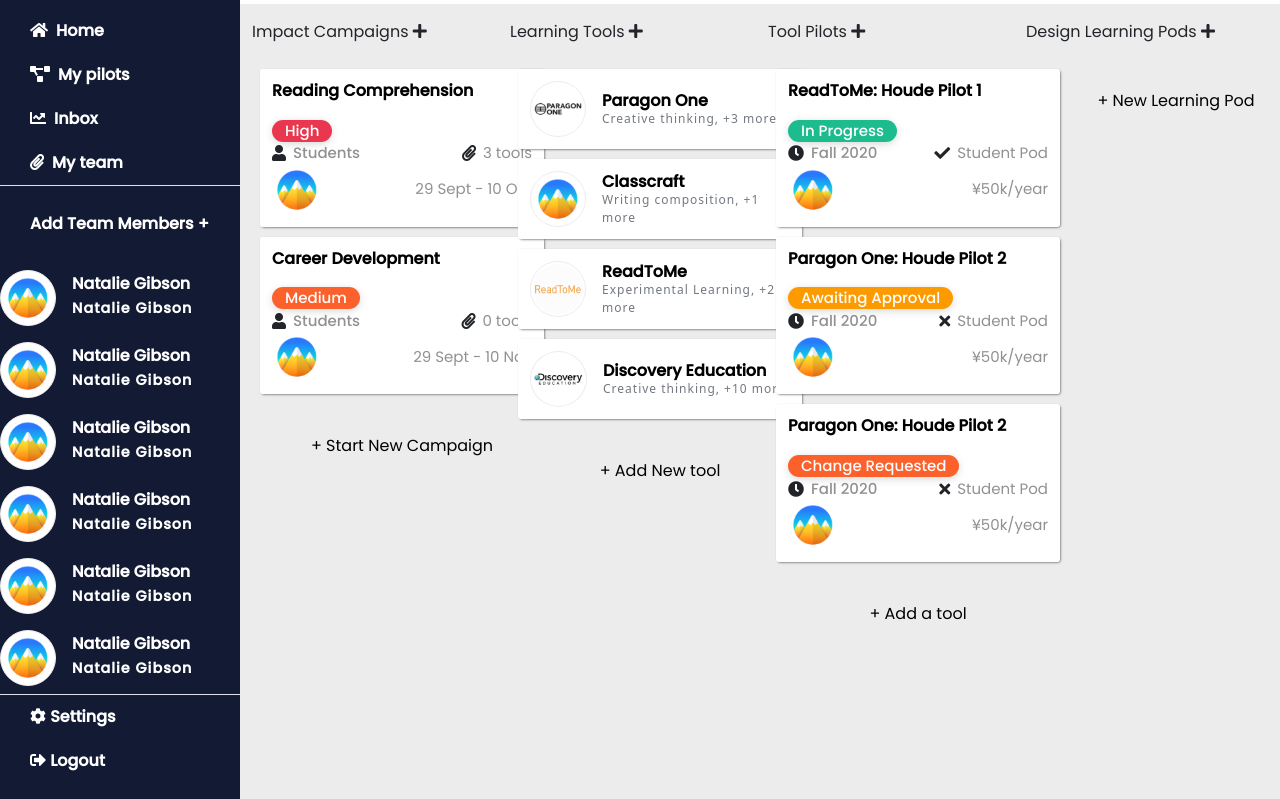
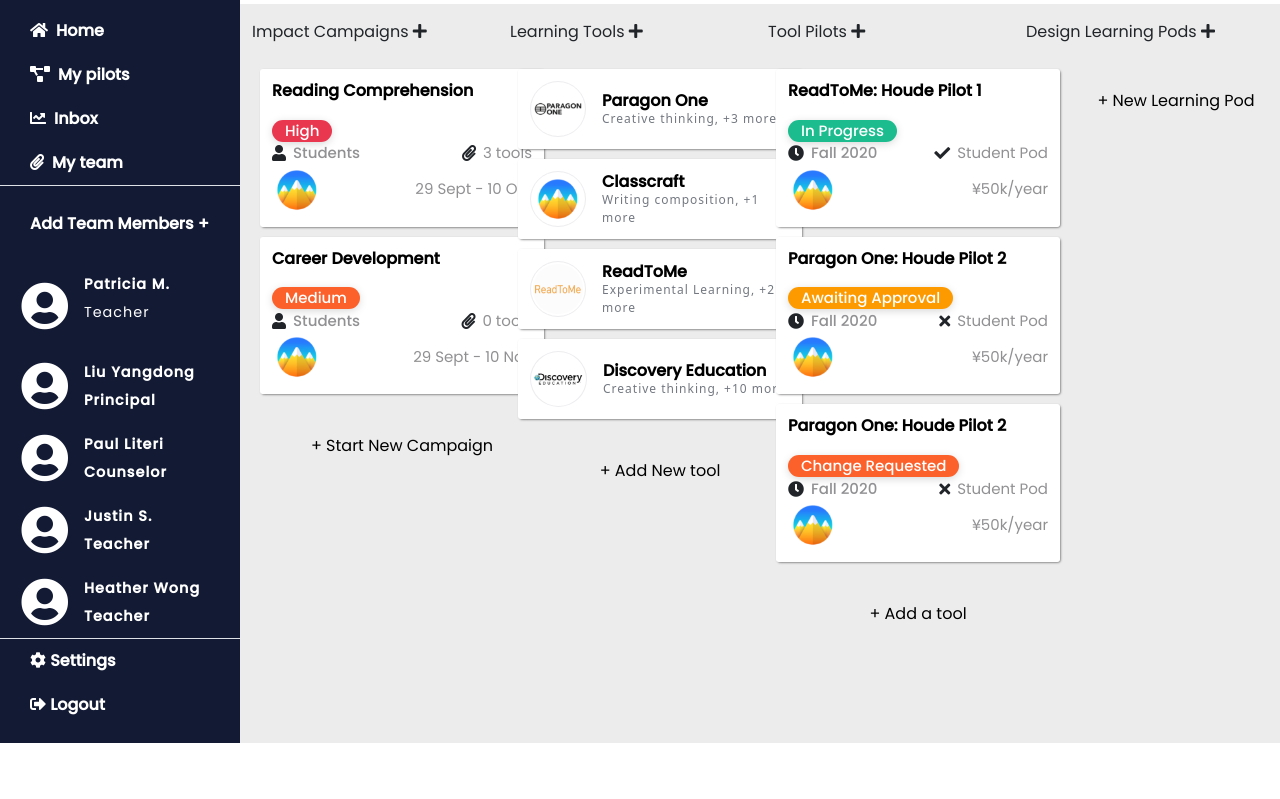
Before and after one commit to ShirishaNampally/morfsys, a plain HTML site: page authentication/welcomepage/index.html in a window 1280 px wide. Shown: the part 92-891 px from the top of the page. After the commit the page ends 835 px from the top, so only its background shows below. Drawn offline with nearby package versions, Linux system fonts and the light colour scheme.

Commit message:
updated code

```diff
--- a/authentication/welcomepage/index.html
+++ b/authentication/welcomepage/index.html
@@ -33,10 +33,10 @@
                 <a href="#">
                     <div class="py-2 d-flex align-items-center flex-wrap">
                         <div class="d-flex align-items-center flex-fill">
-                            <img class="avatar sm rounded-circle img-thumbnail" src="../../Images/Mask Group 1.png" alt="profile">
+                            &nbsp;&nbsp;&nbsp;&nbsp;&nbsp;<i class="fa fa-user-circle second-text" style="font-size: 3em;"></i>
                             <div class="d-flex flex-column ps-3">
-                                <h6 class="fw-bold mb-0 small-14 second-text">Natalie Gibson</h6>
-                                <p class="fw-bold mb-0 small-14 second-text">Natalie Gibson</p>
+                                <p class="fw-bold mb-0 small-14 second-text">Patricia M.</p>
+                                <p class="second-text">Teacher</p>
                             </div>
                         </div>
                     </div>
@@ -44,10 +44,10 @@
                 <a href="#">
                     <div class="py-2 d-flex align-items-center flex-wrap">
                         <div class="d-flex align-items-center flex-fill">
-                            <img class="avatar sm rounded-circle img-thumbnail" src="../../Images/Mask Group 1.png" alt="profile">
+                            &nbsp;&nbsp;&nbsp;&nbsp;&nbsp;<i class="fa fa-user-circle second-text" style="font-size: 3em;"></i>
                             <div class="d-flex flex-column ps-3">
-                                <h6 class="fw-bold mb-0 small-14 second-text">Natalie Gibson</h6>
-                                <p class="fw-bold mb-0 small-14 second-text">Natalie Gibson</p>
+                                <p class="fw-bold mb-0 small-14 second-text">Liu Yangdong</p>
+                                <p class="fw-bold mb-0 small-14 second-text">Principal</p>
                             </div>
                         </div>
                     </div>
@@ -55,10 +55,10 @@
                 <a href="#">
                     <div class="py-2 d-flex align-items-center flex-wrap">
                         <div class="d-flex align-items-center flex-fill">
-                            <img class="avatar sm rounded-circle img-thumbnail" src="../../Images/Mask Group 1.png" alt="profile">
+                            &nbsp;&nbsp;&nbsp;&nbsp;&nbsp;<i class="fa fa-user-circle second-text" style="font-size: 3em;"></i>
                             <div class="d-flex flex-column ps-3">
-                                <h6 class="fw-bold mb-0 small-14 second-text">Natalie Gibson</h6>
-                                <p class="fw-bold mb-0 small-14 second-text">Natalie Gibson</p>
+                                <p class="fw-bold mb-0 small-14 second-text">Paul Literi</p>
+                                <p class="fw-bold mb-0 small-14 second-text">Counselor</p>
                             </div>
                         </div>
                     </div>
@@ -66,21 +66,10 @@
                 <a href="#">
                     <div class="py-2 d-flex align-items-center flex-wrap">
                         <div class="d-flex align-items-center flex-fill">
-                            <img class="avatar sm rounded-circle img-thumbnail" src="../../Images/Mask Group 1.png" alt="profile">
+                            &nbsp;&nbsp;&nbsp;&nbsp;&nbsp;<i class="fa fa-user-circle second-text" style="font-size: 3em;"></i>
                             <div class="d-flex flex-column ps-3">
-                                <h6 class="fw-bold mb-0 small-14 second-text">Natalie Gibson</h6>
-                                <p class="fw-bold mb-0 small-14 second-text">Natalie Gibson</p>
-                            </div>
-                        </div>
-                    </div>
-                </a>
-                <a href="#">
-                    <div class="py-2 d-flex align-items-center flex-wrap">
-                        <div class="d-flex align-items-center flex-fill">
-                            <img class="avatar sm rounded-circle img-thumbnail" src="../../Images/Mask Group 1.png" alt="profile">
-                            <div class="d-flex flex-column ps-3">
-                                <h6 class="fw-bold mb-0 small-14 second-text">Natalie Gibson</h6>
-                                <p class="fw-bold mb-0 small-14 second-text">Natalie Gibson</p>
+                                <p class="fw-bold mb-0 small-14 second-text">Justin S.</p>
+                                <p class="fw-bold mb-0 small-14 second-text">Teacher</p>
                             </div>
                         </div>
                     </div>
@@ -88,10 +77,10 @@
                 <a href="#" class="border-bottom">
                     <div class="py-2 d-flex align-items-center flex-wrap">
                         <div class="d-flex align-items-center flex-fill">
-                            <img class="avatar sm rounded-circle img-thumbnail" src="../../Images/Mask Group 1.png" alt="profile">
+                            &nbsp;&nbsp;&nbsp;&nbsp;&nbsp;<i class="fa fa-user-circle second-text" style="font-size: 3em;"></i>
                             <div class="d-flex flex-column ps-3">
-                                <h6 class="fw-bold mb-0 small-14 second-text">Natalie Gibson</h6>
-                                <p class="fw-bold mb-0 small-14 second-text ">Natalie Gibson</p>
+                                <p class="fw-bold mb-0 small-14 second-text">Heather Wong</p>
+                                <p class="fw-bold mb-0 small-14 second-text ">Teacher</p>
                             </div>
                         </div>
                     </div>
```
